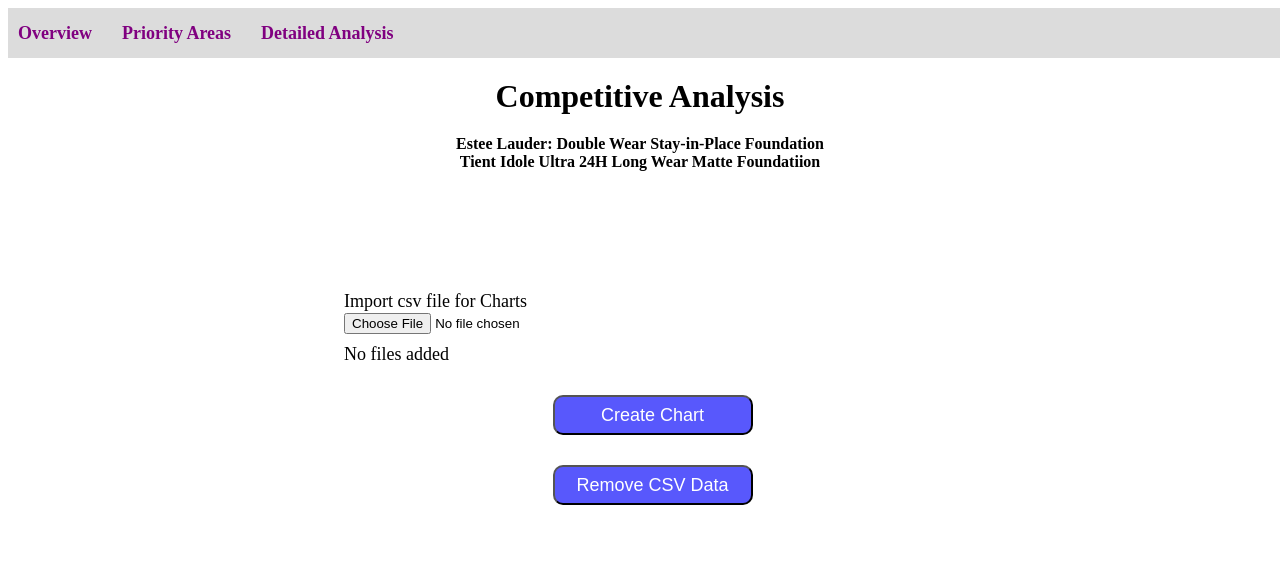
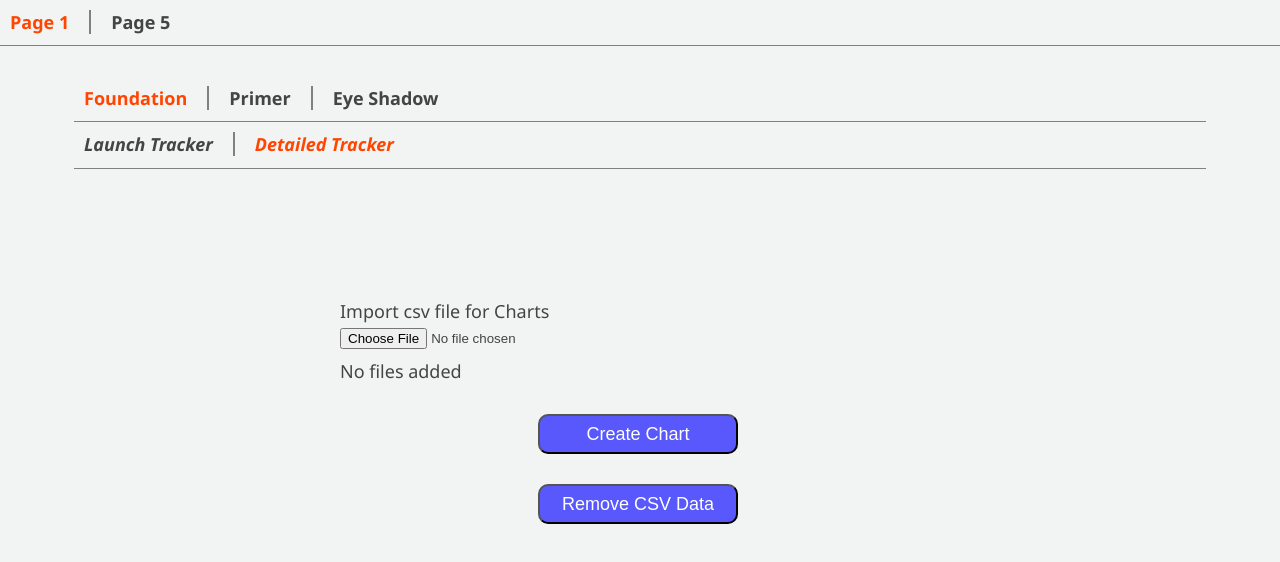
Before and after one commit to Sakshay-gupta/graphs, a React (Create React App) app: page / in a window 1280 px wide. Shown: the top 562 px of the page. Built offline with nearby package versions, Linux system fonts and the light colour scheme.

Commit message:
Added CSS

```diff
--- a/src/App.css
+++ b/src/App.css
@@ -1,3 +1,18 @@
+
+* {
+  box-sizing: border-box;
+  margin: 0;
+  padding: 0;
+
+}
+
+body {
+  font-family: "Segoe UI", Arial, sans-serif;
+  line-height: 1.4;
+  background: #f2f3f3;
+  color: #444;
+}
+
 .header {
   display: flex;
   align-items: center;
@@ -71,3 +86,34 @@
 .piechartchild{
   flex-basis: "45%" /* explanation below */
 }
+.nav-cont {
+  border-bottom: 1px solid grey;
+  padding: 10px;
+  font-size: large;
+  font-weight: 600;
+}
+.nav-elem-1 {
+  font-weight: 600;
+  cursor: pointer;
+}
+.nav-elem-2,
+.nav-elem-3,
+.nav-elem-4 {
+  margin-left: 20px;
+  padding-left: 20px;
+  border-left: 2px solid grey;
+  cursor: pointer;
+}
+
+.nav-elem-1.active,
+.nav-elem-2.active,
+.nav-elem-3.active,
+.nav-elem-4.active {
+  color: orangered;
+}
+.app_container {
+  width: 90%;
+  margin-left: 5%;
+  margin-top: 20px;
+  padding: 10px;
+}
--- a/src/components/graphs/monthChart.js
+++ b/src/components/graphs/monthChart.js
@@ -7,7 +7,7 @@
             type:'line',
         },
         title: {
-            text: "Monthly Number of reviews"
+            text: "Monthly #Reviews"
         },
         xAxis:{
             labels: {
--- a/src/components/headerchart.js
+++ b/src/components/headerchart.js
@@ -4,16 +4,17 @@
 
 const HeaderChart = (props) =>{
     const location = useLocation()
-    console.log(props.chartData)
     return(
         <>
             <div>
-                <div className="headerchart">
-                    <Link to='/'>Re-Upload Data</Link>
-                    <Link to='/chart' state={{ chartData:props.chartData }}>Detailed Chart</Link>
-                    <Link to='/chart2' state={{ chartData:props.chartData }}>Comparison Chart</Link>
-                    <Link to='/chart3' state={{ chartData:props.chartData }}>Pie Chart</Link>
-                    <Link to='/chart4' state={{ chartData:props.chartData }}>Month Chart</Link>
+                <div className="app_container">
+                    <div className={`nav-cont`}>
+                        <Link className={`nav-elem-1 `} to='/'>Re-Upload Data</Link>
+                        <Link className={`nav-elem-2 ${location.pathname === '/chart' ? "active" : ""}`} to='/chart' state={{ chartData:props.chartData }}>Detailed Chart</Link>
+                        <Link className={`nav-elem-3 ${location.pathname === '/chart2' ? "active" : ""}`} to='/chart2' state={{ chartData:props.chartData }}>Comparison Chart</Link>
+                        <Link className={`nav-elem-3 ${location.pathname === '/chart3' ? "active" : ""}`} to='/chart3' state={{ chartData:props.chartData }}>Pie Chart</Link>
+                        <Link className={`nav-elem-4 ${location.pathname === '/chart4' ? "active" : ""}`} to='/chart4' state={{ chartData:props.chartData }}>Month Chart</Link>
+                    </div>
                 </div>
             </div>
         </>
--- a/src/components/monthChartData.js
+++ b/src/components/monthChartData.js
@@ -52,7 +52,7 @@
             xaxis.push(timeStamp(item['Date']))
             p1.push([timeStamp(item['Date']), parseInt(item['P1']) === 0 ? null : parseInt(item['P1'])])
             p2.push([timeStamp(item['Date']), parseInt(item['P2']) === 0 ? null : parseInt(item['P2'])])
-            //p3.push(parseInt(item['P3']) === 0 ? null : parseInt(item['P3']))
+            p3.push([timeStamp(item['Date']), parseInt(item['P3']) === 0 ? null : parseInt(item['P3'])])
             p4.push([timeStamp(item['Date']), parseInt(item['P4']) === 0 ? null : parseInt(item['P4'])])
             p5.push([timeStamp(item['Date']), parseInt(item['P5']) === 0 ? null : parseInt(item['P5'])])
             p6.push([timeStamp(item['Date']), parseInt(item['P6']) === 0 ? null : parseInt(item['P6'])])
@@ -66,9 +66,9 @@
                 p12.push(parseInt(item['P2']))
                 //p12.push([timeStamp(item['Date']), parseInt(item['P2']) === 0 ? null : parseInt(item['P2'])])
             }
-            // if(parseInt(item['P3']) !== 0){
-            //     p13.push(parseInt(item['P3']))
-            // }
+            if(parseInt(item['P3']) !== 0){
+                p13.push(parseInt(item['P3']))
+            }
             if(parseInt(item['P4']) !== 0){
                 p14.push(parseInt(item['P4']))
                 //p14.push([timeStamp(item['Date']), parseInt(item['P4']) === 0 ? null : parseInt(item['P4'])])
@@ -100,34 +100,34 @@
             name:'P2',
             data: p2,
         })
-        // series1.push({
-        //     type:"line",
-        //     name:'P3',
-        //     data: p3,
-        // })
         series1.push({
             type:"line",
             name:'P3',
+            data: p3,
+        })
+        series1.push({
+            type:"line",
+            name:'P4',
             data: p4,
         })
         series1.push({
             type:"line",
-            name:'P4',
+            name:'P5',
             data: p5,
         })
         series1.push({
             type:"line",
-            name:'P5',
+            name:'P6',
             data: p6,
         })
         series1.push({
             type:"line",
-            name:'P6',
+            name:'P7',
             data: p7,
         })
         series1.push({
             type:"line",
-            name:'P7',
+            name:'P8',
             data: p8,
         })
         series2.push({
@@ -140,34 +140,34 @@
             name:'P2',
             data: p12,
         })
-        // series2.push({
-        //     type:"line",
-        //     name:'P3',
-        //     data: p13,
-        // })
         series2.push({
             type:"line",
             name:'P3',
+            data: p13,
+        })
+        series2.push({
+            type:"line",
+            name:'P4',
             data: p14,
         })
         series2.push({
             type:"line",
-            name:'P4',
+            name:'P5',
             data: p15,
         })
         series2.push({
             type:"line",
-            name:'P5',
+            name:'P6',
             data: p16,
         })
         series2.push({
             type:"line",
-            name:'P6',
+            name:'P7',
             data: p17,
         })
         series2.push({
             type:"line",
-            name:'P7',
+            name:'P8',
             data: p18,
         })
         const month = []
--- a/src/header.js
+++ b/src/header.js
@@ -2,18 +2,24 @@
 
 const Header = () =>{
     return(
-        <div>
-            <div className="header">
-                <span>Overview</span>
-                <span>Priority Areas</span>
-                <span>Detailed Analysis</span>
+        <>
+        <div className={`nav-cont `}>
+                <span className={`nav-elem-1 active`} >Page 1</span>
+                <span className={`nav-elem-2`} >Page 5</span>
+        </div>
+        <div className="app_container">
+            <div className={`nav-cont `}>
+                <span className={`nav-elem-1 active`}>Foundation</span>
+                <span className={`nav-elem-2 `}>Primer</span>
+                <span className={`nav-elem-3 `}>Eye Shadow</span>
             </div>
-            <div className="content">
-                <div className="heading">Competitive Analysis</div>
-                <div>Estee Lauder: Double Wear Stay-in-Place Foundation</div>
-                <div>Tient Idole Ultra 24H Long Wear Matte Foundatiion</div>
+            <div className={`nav-cont `}>
+                <span className={`nav-elem-1 `}><i>Launch Tracker</i></span>
+                <span className={`nav-elem-2 active`}><i>Detailed Tracker</i></span>
             </div>
         </div>
+        </>
+
     )
 }
 
--- a/src/pages/chart4.js
+++ b/src/pages/chart4.js
@@ -86,6 +86,7 @@
 
     return(<>
         <HeaderChart chartData={chartData}/>
+        {load ? <MonthChartData data={data}/> : null}
         <div className="form-container">
             <label htmlFor="csvInput" className="form-label">Import csv file for Charts</label>
             <input
@@ -105,7 +106,6 @@
                 Create Chart
             </button>
         </div>
-        {load ? <MonthChartData data={data}/> : null}
     </>)
 }
 
```
